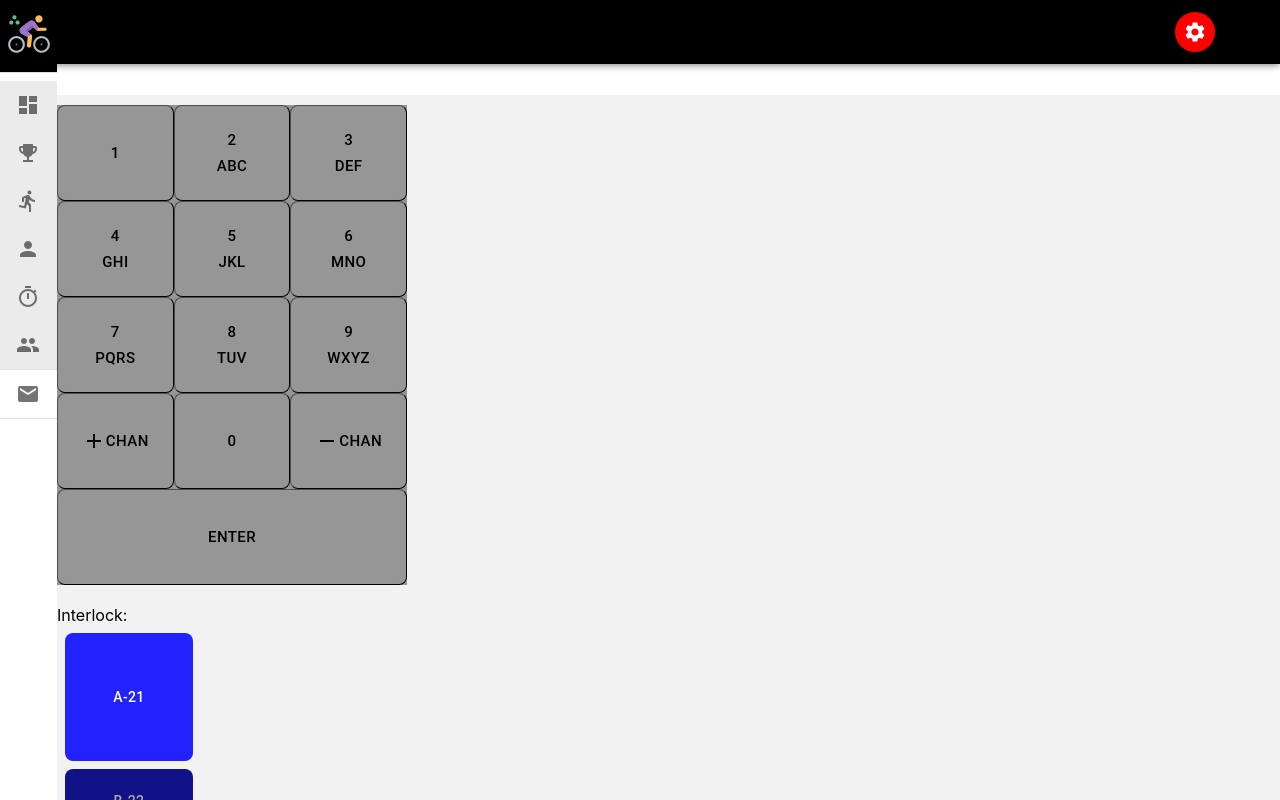
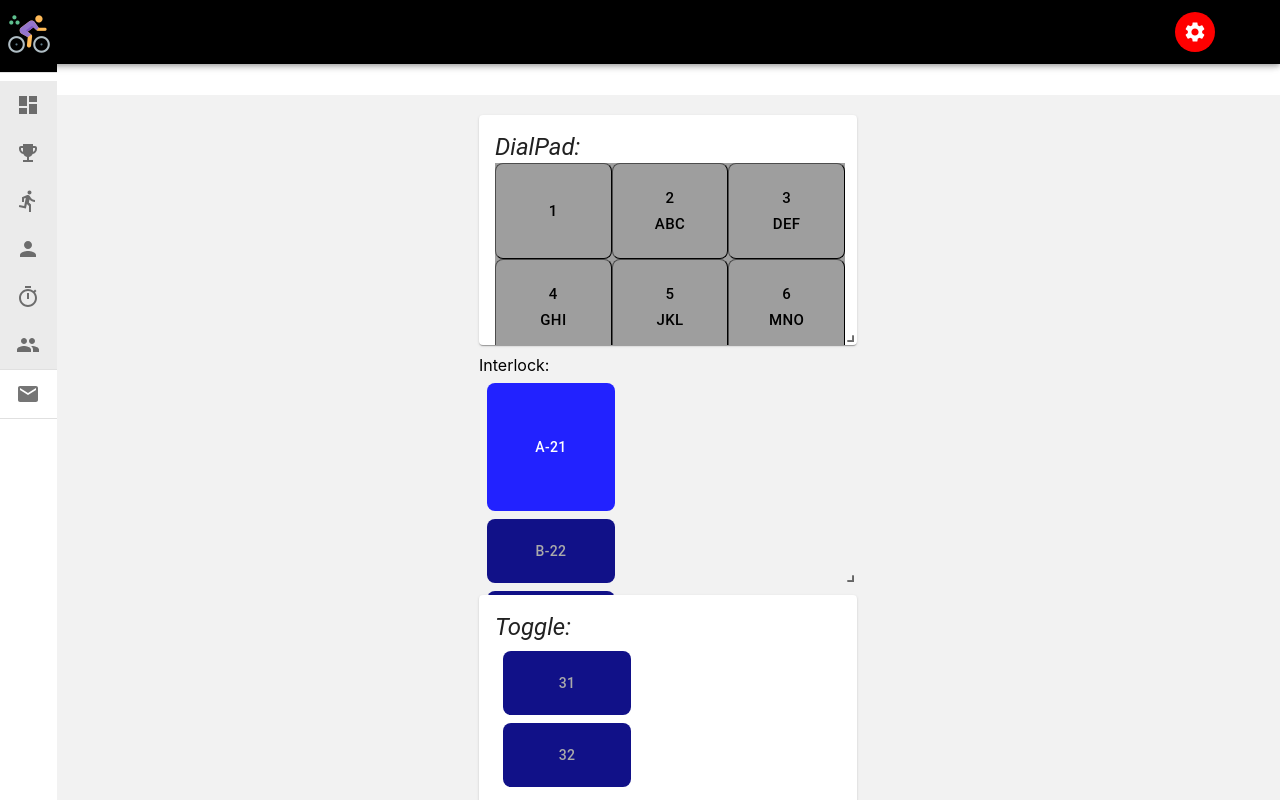
Before and after one commit to plinck/MUX501Lab1, a React (Create React App) app in the folder client/: page / in a window 1280 px wide. Shown: the top 800 px of the page. Built offline with nearby package versions, Linux system fonts and the light colour scheme.

Commit message:
Good start on grid Layout for Dashboard

```diff
--- a/client/package.json
+++ b/client/package.json
@@ -11,6 +11,7 @@
     "@types/node": "^12.12.38",
     "@types/react": "^16.9.34",
     "@types/react-dom": "^16.9.7",
+    "@types/react-grid-layout": "^0.17.1",
     "@types/react-router-dom": "^5.1.5",
     "classnames": "^2.2.6",
     "ncp": "^2.0.0",
@@ -18,6 +19,7 @@
     "react": "^16.13.1",
     "react-combine-styles": "^1.0.2",
     "react-dom": "^16.13.1",
+    "react-grid-layout": "^0.18.3",
     "react-router-dom": "^5.2.0",
     "react-scripts": "3.4.1",
     "typescript": "^3.8.3"
--- /dev/null
+++ b/client/src/components/dashboard/DialPadWidget/DialPadWidget.tsx
@@ -0,0 +1,18 @@
+import React from 'react';
+import { Card, CardContent, Typography } from '@material-ui/core';
+import DialPadCH from '../../common/controls/DialPadCH';
+
+const DialPadWidget = (props:any) => {
+    return (
+        <Card style={{ height: "100%" }}>
+            <CardContent>
+                <Typography variant="h5" style={{ fontStyle: "italic" }}>
+                    DialPad:
+                </Typography>
+                <DialPadCH />
+            </CardContent>
+        </Card>
+    )
+}
+
+export default DialPadWidget
--- /dev/null
+++ b/client/src/components/dashboard/TransportsWidget/TransportWidget.tsx
@@ -0,0 +1,19 @@
+import React from 'react';
+import { Card, CardContent, Typography } from '@material-ui/core';
+import ButtonCH from '../../common/buttons/ButtonCH';
+
+const TransportWidget = (props:any) => {
+    return (
+        <Card style={{ height: "100%" }}>
+            <CardContent>
+                <Typography variant="h5" style={{ fontStyle: "italic" }}>
+                    Toggle:
+                </Typography>
+                <ButtonCH publishSignalName="31" subscribeSignalName="31" >31</ButtonCH>
+                <ButtonCH publishSignalName="32" subscribeSignalName="32" >32</ButtonCH>
+            </CardContent>
+        </Card>
+    )
+}
+
+export default TransportWidget
--- a/client/src/components/dashboard/dashboard.tsx
+++ b/client/src/components/dashboard/dashboard.tsx
@@ -1,11 +1,21 @@
 import React from 'react';
+import { WidthProvider, Responsive } from "react-grid-layout";
+import 'react-grid-layout/css/styles.css'
+import 'react-resizable/css/styles.css'
 import { WithStyles, createStyles, Theme, withStyles } from "@material-ui/core";
 import { ClassValue } from 'classnames/types';
 import { StyleRules } from "@material-ui/core/styles";
+import { Container } from '@material-ui/core'
 import ButtonCH from '../common/buttons/ButtonCH';
 import VolumeControlCH from '../common/sliders/VolumeControlCH';
 import TextFieldCH from '../common/strings/TextFieldCH';
-import DialPadCH from '../common/controls/DialPadCH';
+import DialPadWidget from "./DialPadWidget/DialPadWidget";
+import TransportWidget from './TransportsWidget/TransportWidget';
+
+const globalAny:any = global;
+
+const ResponsiveReactGridLayout = WidthProvider(Responsive);
+const originalLayouts = getFromLS("layouts") || {};
 
 const styles: (theme: Theme) => StyleRules<string> = theme =>
   createStyles({
@@ -32,19 +42,75 @@ interface OwnProps {
     style?: ClassValue;
 }
 
+interface myState {
+    layouts?: ReactGridLayout.Layouts;
+}
+
 // Exposed to user's of component - not styles
-type PublicProps = OwnProps;
-type Props = PublicProps & WithStyles<typeof styles>;
+type PublicProps = OwnProps & myState;
+type Props = PublicProps & WithStyles<typeof styles> & any;
 
 class Dashboard extends React.Component<Props> {
+    state: myState = {
+        layouts: JSON.parse(JSON.stringify(originalLayouts)),
+    };
+
+    constructor(props:any) {
+        super(props);
+
+        this.state = {
+            layouts: JSON.parse(JSON.stringify(originalLayouts)),
+        };
+    }
+
+    static get defaultProps() {
+        return {
+            className: "layout",
+            cols: { lg: 12, md: 12, sm: 4, xs: 4, xxs: 2 },
+            rowHeight: 30
+        };
+    }
+    onChildChanged() {
+        this.setState({ isDraggable: false })
+    }
+
+    resetLayout() {
+        this.setState({ layouts: {} })
+    }
+
+    onLayoutChange(layout: ReactGridLayout.Layout[], layouts: ReactGridLayout.Layouts) {
+        saveToLS("layouts", layouts);
+        this.setState({ layouts });
+    }
+
+    componentDidMount() {
+        let layouts: ReactGridLayout.Layouts = getFromLS("layouts") || {};
+        this.setState({ layouts: JSON.parse(JSON.stringify(layouts)) });
+    }
 
     public render() {
         const { classes } = this.props;
 
         return (
-            <div className={classes.root}>
-                <DialPadCH />
-                <br />
+            <div style={{ backgroundColor: "#f2f2f2" }} className={classes.root}>
+                <Container maxWidth="xl">
+                    {/* <button onClick={() => this.resetLayout()}>Reset Layout</button> */}
+                    <ResponsiveReactGridLayout
+                        cols={{ lg: 12, md: 12, sm: 4, xs: 4, xxs: 2 }}
+                        className="layout"
+                        rowHeight={30}
+                        layouts={this.state.layouts}
+                        isDraggable={this.props.width <= 600 ? false : true}
+                        isResizable={this.props.width <= 600 ? false : true}
+                        onLayoutChange={(layout: ReactGridLayout.Layout[], layouts: ReactGridLayout.Layouts) =>
+                            this.onLayoutChange(layout, layouts)
+                        }
+                    >
+                        <div key="1" className={this.props.width <= 600 ? classes.mobile : null} data-grid={{ w: 4, h: 6, x: 4, y: 1, minW: 4, minH: 6, maxW: 6 }}>
+                            <DialPadWidget />
+                        </div>
+
+                        <div key="2" className={this.props.width <= 600 ? classes.mobile : null} data-grid={{ w: 4, h: 6, x: 4, y: 1, minW: 4, minH: 6, maxW: 6 }}>
                             <div>Interlock:
                                 <ButtonCH
                                     style={{height: '8rem', width: '8rem'}}
@@ -57,12 +123,13 @@ class Dashboard extends React.Component<Props> {
                                 <ButtonCH publishSignalName="24" subscribeSignalName="24" >D-24</ButtonCH>
                                 <TextFieldCH publishSignalName="21" subscribeSignalName="21" />
                             </div>
-                <br />
-                <div>Toggle:
-                    <ButtonCH publishSignalName="31" subscribeSignalName="31" >31</ButtonCH>
-                    <ButtonCH publishSignalName="32" subscribeSignalName="32" >32</ButtonCH>
                         </div>
-                <br />
+
+                        <div key="3" className={this.props.width <= 600 ? classes.mobile : null} data-grid={{ w: 4, h: 6, x: 4, y: 1, minW: 4, minH: 6, maxW: 6 }}>
+                            <TransportWidget />
+                        </div>
+
+                        <div key="4" className={this.props.width <= 600 ? classes.mobile : null} data-grid={{ w: 4, h: 6, x: 4, y: 1, minW: 4, minH: 6, maxW: 6 }}>
                             <TextFieldCH
                                 label="Text Field"
                                 placeholder="Field Value"
@@ -118,14 +185,41 @@ class Dashboard extends React.Component<Props> {
                                 publishSignalName="3"
                                 subscribeSignalName="3" >
                             </TextFieldCH>
-                <br />
+                        </div>
+
+                        <div key="5" className={this.props.width <= 600 ? classes.mobile : null} data-grid={{ w: 4, h: 6, x: 4, y: 1, minW: 4, minH: 6, maxW: 6 }}>
                             <div>Slider/Analog
                                 <VolumeControlCH orientation="horizontal" publishSignalName="36" subscribeSignalName="36"></VolumeControlCH>
                             </div>
+                        </div>
+                    </ResponsiveReactGridLayout>
+                </Container>
             </div>
         ); //return
     } // render()
 }
 
-//withStyles creates classes prop
-export default withStyles(styles)((Dashboard));
+function getFromLS(key: any) {
+    let ls:any = {};
+    if (globalAny.localStorage) {
+        try {
+            ls = JSON.parse(globalAny.localStorage.getItem("rgl-8")) || {};
+        } catch (e) {
+            /*Ignore*/
+        }
+    }
+    return ls[key];
+}
+
+function saveToLS(key: any, value: any) {
+    if (globalAny.localStorage) {
+        globalAny.localStorage.setItem(
+            "rgl-8",
+            JSON.stringify({
+                [key]: value
+            })
+        );
+    }
+}
+
+export default withStyles(styles)(WidthProvider((Dashboard)));
```
Also changed, not shown: 1 other file (tests, documents, lock files or other folders). Lines whose indentation alone changed are shown as unchanged.
